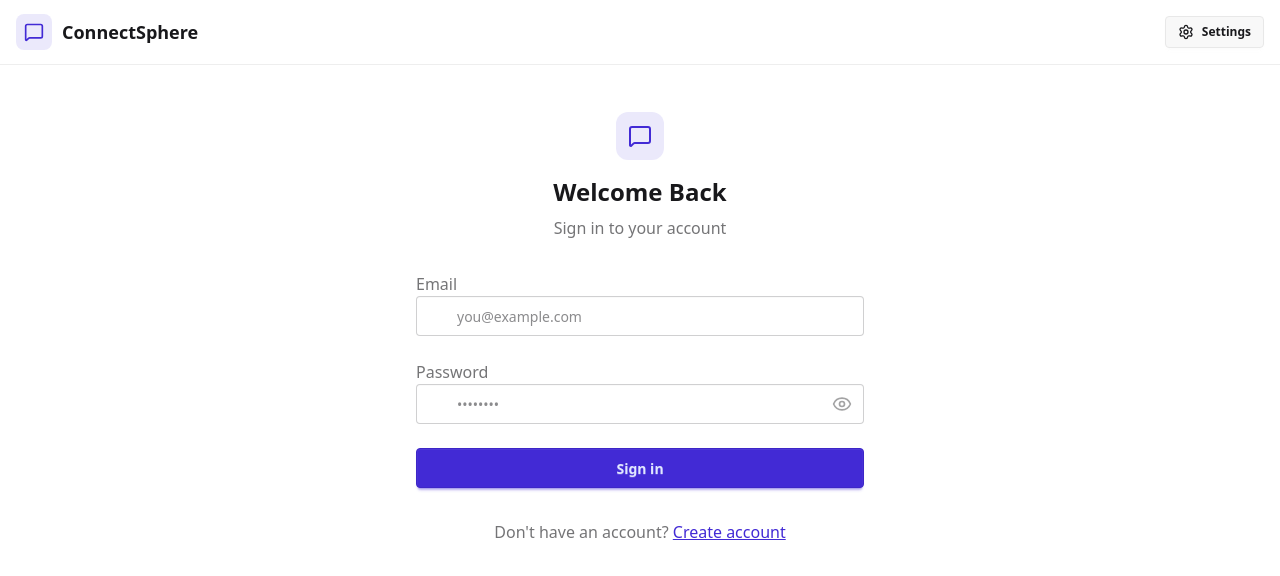
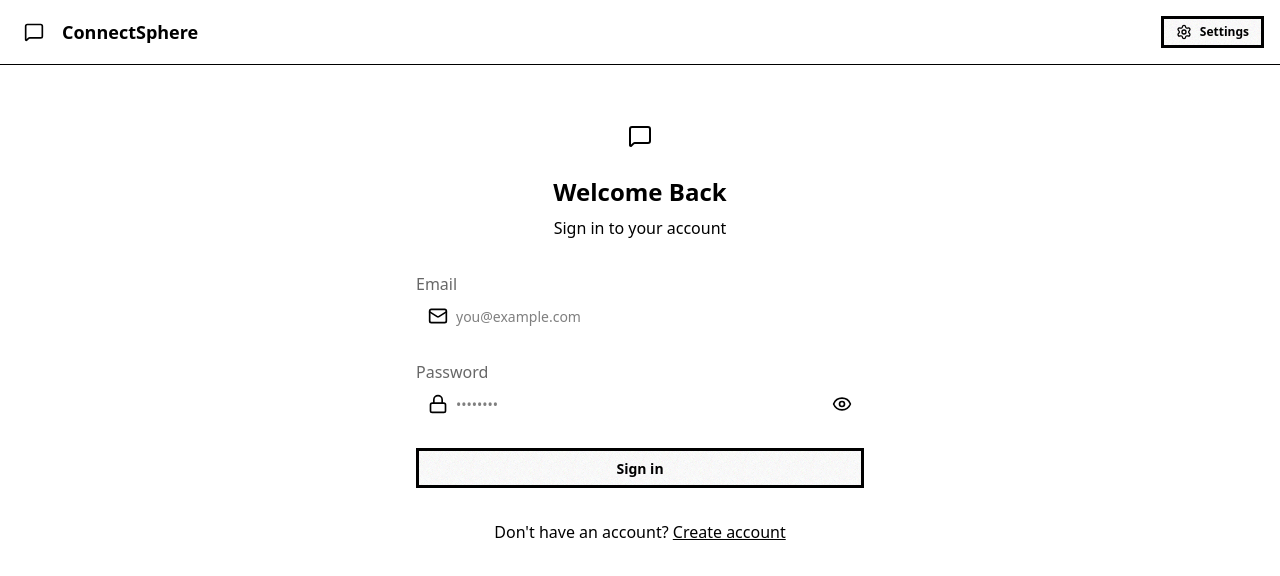
Before and after one commit to IvinMathewAbraham/ConnectSphere, a React (Vite) app in the folder frontend/: page /login in a window 1280 px wide. Shown: the top 576 px of the page. Built offline with nearby package versions, Linux system fonts and the light colour scheme; no server answers.

Commit message:
themes are online, let go!!!

```diff
--- a/frontend/src/index.css
+++ b/frontend/src/index.css
@@ -1,2 +1,9 @@
 @import "tailwindcss";
-@plugin "daisyui";
+@plugin "daisyui"{
+   themes: all;
+  root: ":root";
+  include: ;
+  exclude: ;
+  prefix: ;
+  logs: true;
+}
```
